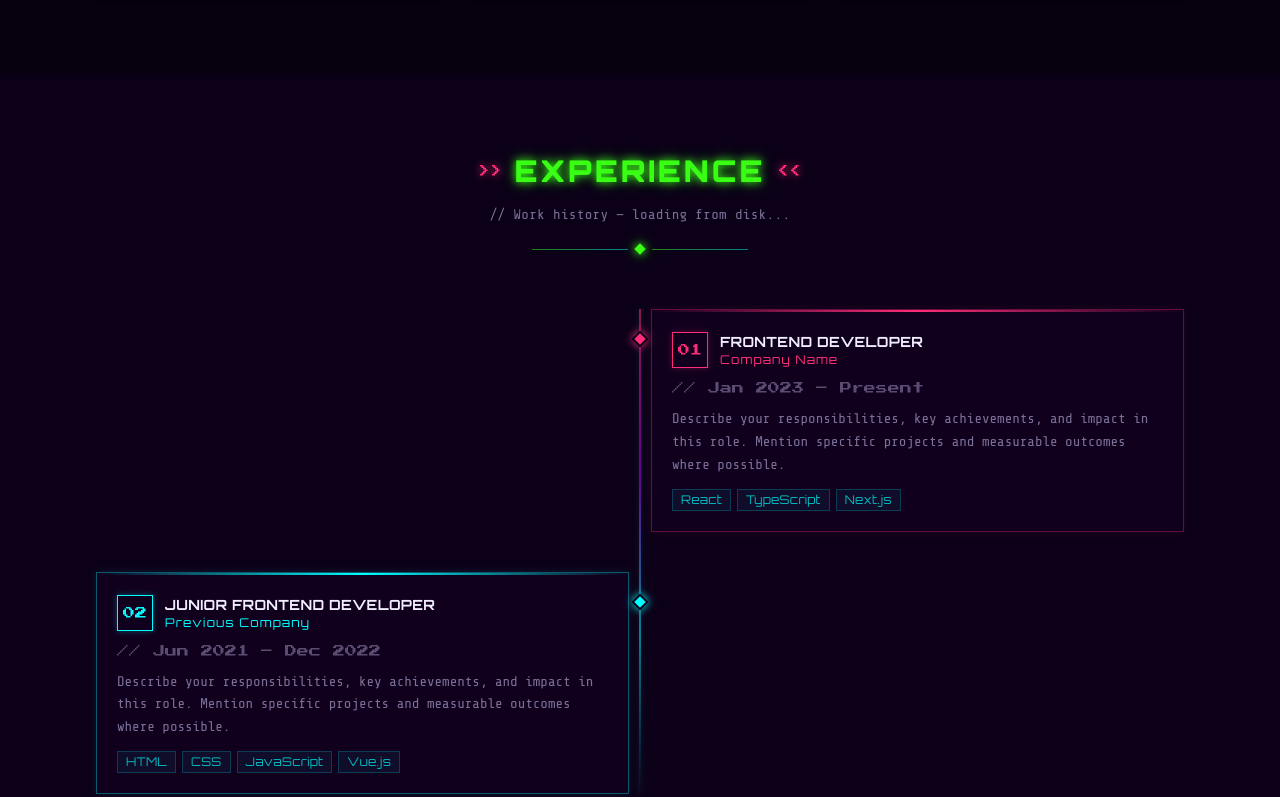
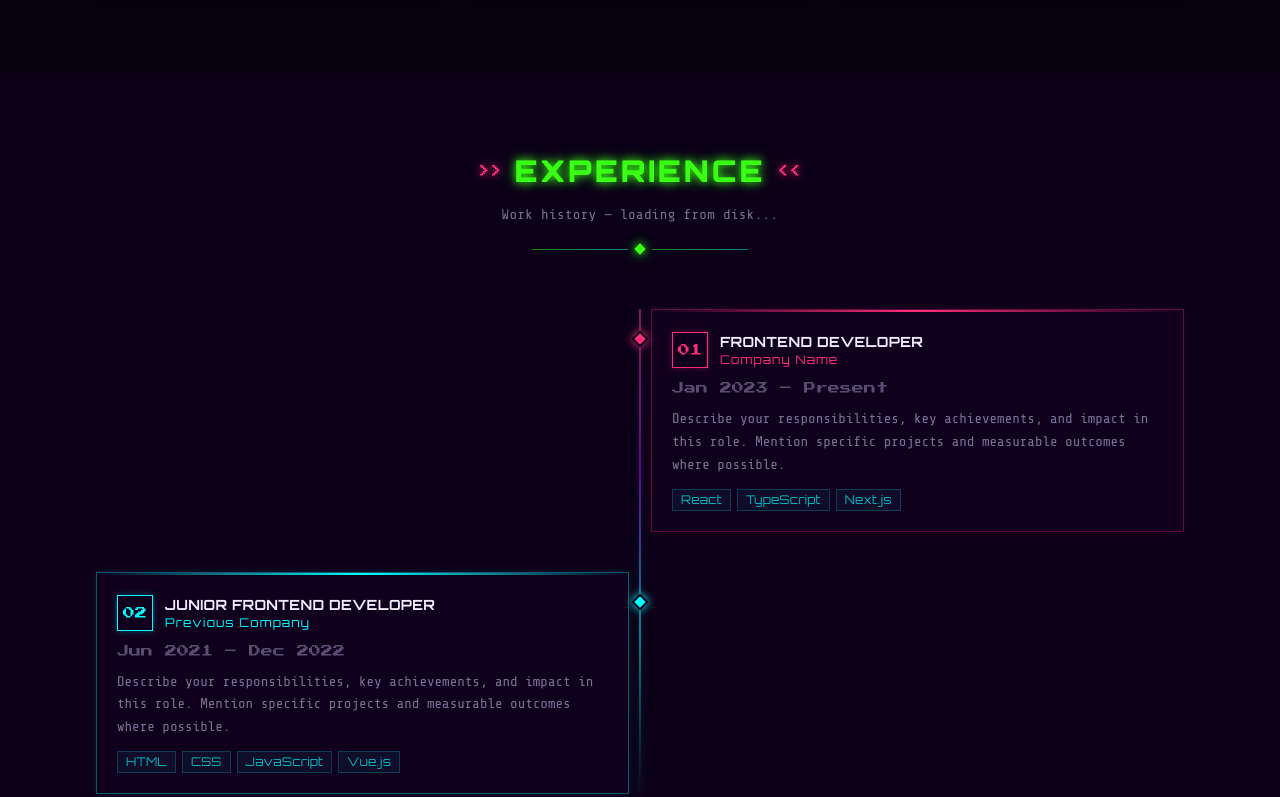
Before and after one commit to nayrxer2/ryanrexgimotea-portfolio, a Next.js app: page / in a window 1280 px wide. Shown: the part 2632-3429 px from the top of the page. Built offline with nearby package versions, Linux system fonts and the light colour scheme.

Commit message:
fix: eslint

```diff
--- a/src/components/Section.tsx
+++ b/src/components/Section.tsx
@@ -1,8 +1,8 @@
 "use client";
 
+import { cn } from "@/lib/utils";
 import { motion } from "framer-motion";
-import { cn } from "@/lib/utils";
-import type { ReactNode, CSSProperties } from "react";
+import type { CSSProperties, ReactNode } from "react";
 
 interface SectionProps {
   id: string;
@@ -57,7 +57,7 @@ export function SectionHeading({ title, subtitle, color = "cyan" }: SectionHeadi
 
       {subtitle && (
         <p className="max-w-xl mx-auto text-sm tracking-wide" style={{ color: "var(--text-muted)" }}>
-          // {subtitle}
+          {subtitle}
         </p>
       )}
 
--- a/src/components/sections/Contact.tsx
+++ b/src/components/sections/Contact.tsx
@@ -1,10 +1,10 @@
 "use client";
 
+import { Section, SectionHeading } from "@/components/Section";
+import { FORMSPREE_FORM_ID, profile } from "@/data/portfolio";
+import { motion } from "framer-motion";
+import { AlertCircle, CheckCircle, Mail, MapPin, Send } from "lucide-react";
 import { useState } from "react";
-import { motion } from "framer-motion";
-import { Send, CheckCircle, AlertCircle, Mail, MapPin } from "lucide-react";
-import { Section, SectionHeading } from "@/components/Section";
-import { profile, FORMSPREE_FORM_ID } from "@/data/portfolio";
 
 type FormState = "idle" | "submitting" | "success" | "error";
 
@@ -131,7 +131,7 @@ export function Contact() {
                 <span className="font-pixel text-xs" style={{ color: "#39FF14" }}>STATUS: ONLINE</span>
               </div>
               <p className="font-pixel text-xs" style={{ color: "rgba(200,195,240,0.4)" }}>
-                // Available for freelance & full-time roles
+                Available for freelance & full-time roles
               </p>
             </div>
           </motion.div>
@@ -183,7 +183,7 @@ export function Contact() {
                   <div className="grid grid-cols-1 sm:grid-cols-2 gap-4">
                     <div>
                       <label htmlFor="name" className="block font-pixel text-xs mb-2" style={{ color: "rgba(0,255,255,0.7)" }}>
-                        // NAME:
+                        NAME:
                       </label>
                       <input
                         id="name"
@@ -204,7 +204,7 @@ export function Contact() {
                     </div>
                     <div>
                       <label htmlFor="email" className="block font-pixel text-xs mb-2" style={{ color: "rgba(0,255,255,0.7)" }}>
-                        // EMAIL:
+                        EMAIL:
                       </label>
                       <input
                         id="email"
@@ -227,7 +227,7 @@ export function Contact() {
 
                   <div>
                     <label htmlFor="subject" className="block font-pixel text-xs mb-2" style={{ color: "rgba(0,255,255,0.7)" }}>
-                      // SUBJECT:
+                      SUBJECT:
                     </label>
                     <input
                       id="subject"
@@ -249,7 +249,7 @@ export function Contact() {
 
                   <div>
                     <label htmlFor="message" className="block font-pixel text-xs mb-2" style={{ color: "rgba(0,255,255,0.7)" }}>
-                      // MESSAGE:
+                      MESSAGE:
                     </label>
                     <textarea
                       id="message"
--- a/src/components/sections/Education.tsx
+++ b/src/components/sections/Education.tsx
@@ -1,8 +1,8 @@
 "use client";
 
-import { motion } from "framer-motion";
 import { Section, SectionHeading } from "@/components/Section";
 import { education } from "@/data/portfolio";
+import { motion } from "framer-motion";
 
 export function Education() {
   return (
@@ -74,7 +74,7 @@ export function Education() {
                   {edu.school}
                 </p>
                 <p className="font-pixel text-xs mb-3" style={{ color: "rgba(200,195,240,0.4)" }}>
-                  // {edu.period}
+                   {edu.period}
                 </p>
                 {edu.description && (
                   <p className="text-sm leading-relaxed" style={{ color: "var(--text-muted)" }}>
--- a/src/components/sections/Experience.tsx
+++ b/src/components/sections/Experience.tsx
@@ -1,8 +1,8 @@
 "use client";
 
-import { motion } from "framer-motion";
 import { Section, SectionHeading } from "@/components/Section";
 import { experiences } from "@/data/portfolio";
+import { motion } from "framer-motion";
 
 export function Experience() {
   return (
@@ -102,7 +102,7 @@ export function Experience() {
                     </div>
 
                     <p className="font-pixel text-xs mb-3" style={{ color: "rgba(200,195,240,0.4)" }}>
-                      // {exp.period}
+                      {exp.period}
                     </p>
                     <p className="text-sm leading-relaxed mb-3" style={{ color: "var(--text-muted)" }}>
                       {exp.description}
```
